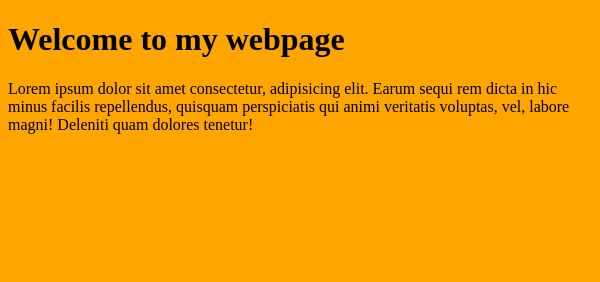
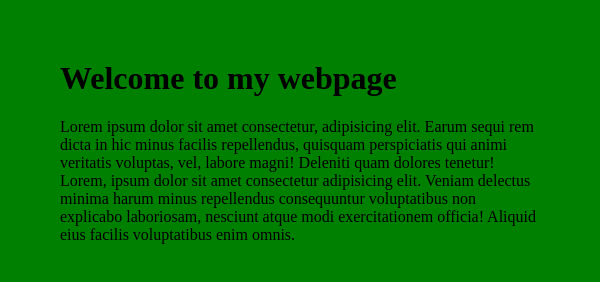
Before and after one commit to harinev/responsive_website, a plain HTML site: page index.html in a window 600 px wide. Drawn offline with Linux system fonts and the light colour scheme.

Commit message:
Added mobile first responsive margin to pragraph -min-width

```diff
--- a/index.html
+++ b/index.html
@@ -1,5 +1,6 @@
 <!DOCTYPE html>
 <html lang="en">
+
 <head>
     <meta charset="UTF-8">
     <meta name="viewport" content="width=device-width, initial-scale=1.0">
@@ -7,9 +8,14 @@
     <title>Responsive Webpage</title>
     <link rel="stylesheet" href="styles.css">
 </head>
+
 <body>
     <h1> Welcome to my webpage</h1>
-    Lorem ipsum dolor sit amet consectetur, adipisicing elit. Earum sequi rem dicta in hic minus facilis repellendus, quisquam perspiciatis qui animi veritatis voluptas, vel, labore magni! Deleniti quam dolores tenetur!
+    Lorem ipsum dolor sit amet consectetur, adipisicing elit. Earum sequi rem dicta in hic minus facilis repellendus,
+    quisquam perspiciatis qui animi veritatis voluptas, vel, labore magni! Deleniti quam dolores tenetur!
+    Lorem, ipsum dolor sit amet consectetur adipisicing elit. Veniam delectus minima harum minus repellendus
+    consequuntur voluptatibus non explicabo laboriosam, nesciunt atque modi exercitationem officia! Aliquid eius facilis
+    voluptatibus enim omnis.
+</body>
 
-</body>
 </html>
--- a/styles.css
+++ b/styles.css
@@ -1,23 +1,38 @@
 body {
 background-color: blueviolet;
+margin: 25%
 }
-@media only screen and (max-width:900px){
+p{
+    margin-left:5%;
+    margin-right:5%
+}
+@media only screen and (min-width:600px){
+    body {
+        background-color:yellowgreen;
+        margin:25%
+    }
+}
+@media only screen and (max-width:1200px){
     body {
         background-color: pink;
+        margin:20%
+    }
+}
+@media only screen and (max-width:1000px){
+    body {
+        background-color: white;
+        margin: 20%
     }
 }
 @media only screen and (max-width:800px){
     body {
-        background-color: white;
+        background-color:green;
+        margin: 10%
     }
 }
-@media only screen and (max-width:700px){
-    body {
-        background-color:green;
+/* @media only screen and (max-width:500px){ */
+    /* body {
+        background-color: orange;
+        margin:3%
     }
-}
-@media only screen and (max-width:600px){
-    body {
-        background-color: orange;
-    }
-}
+} */
```
